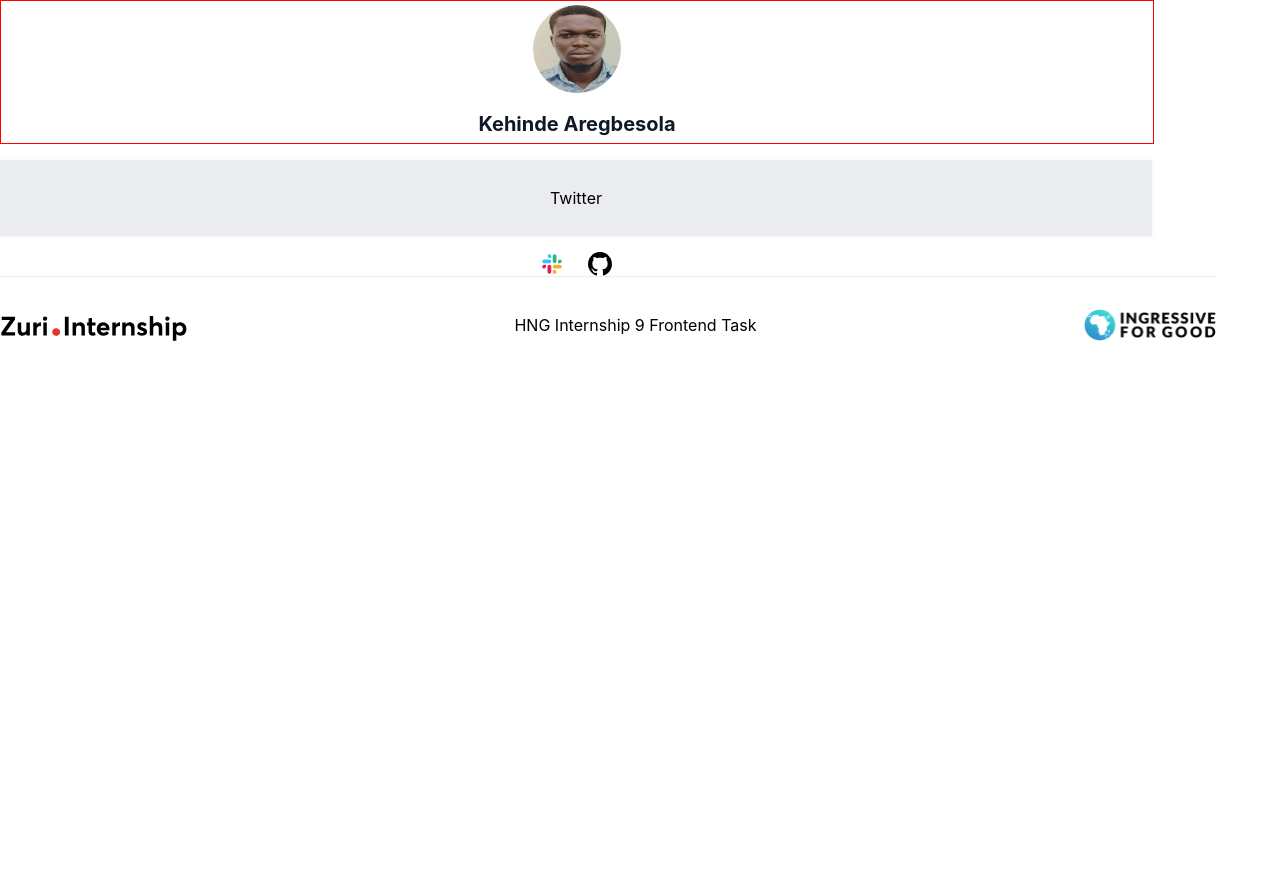
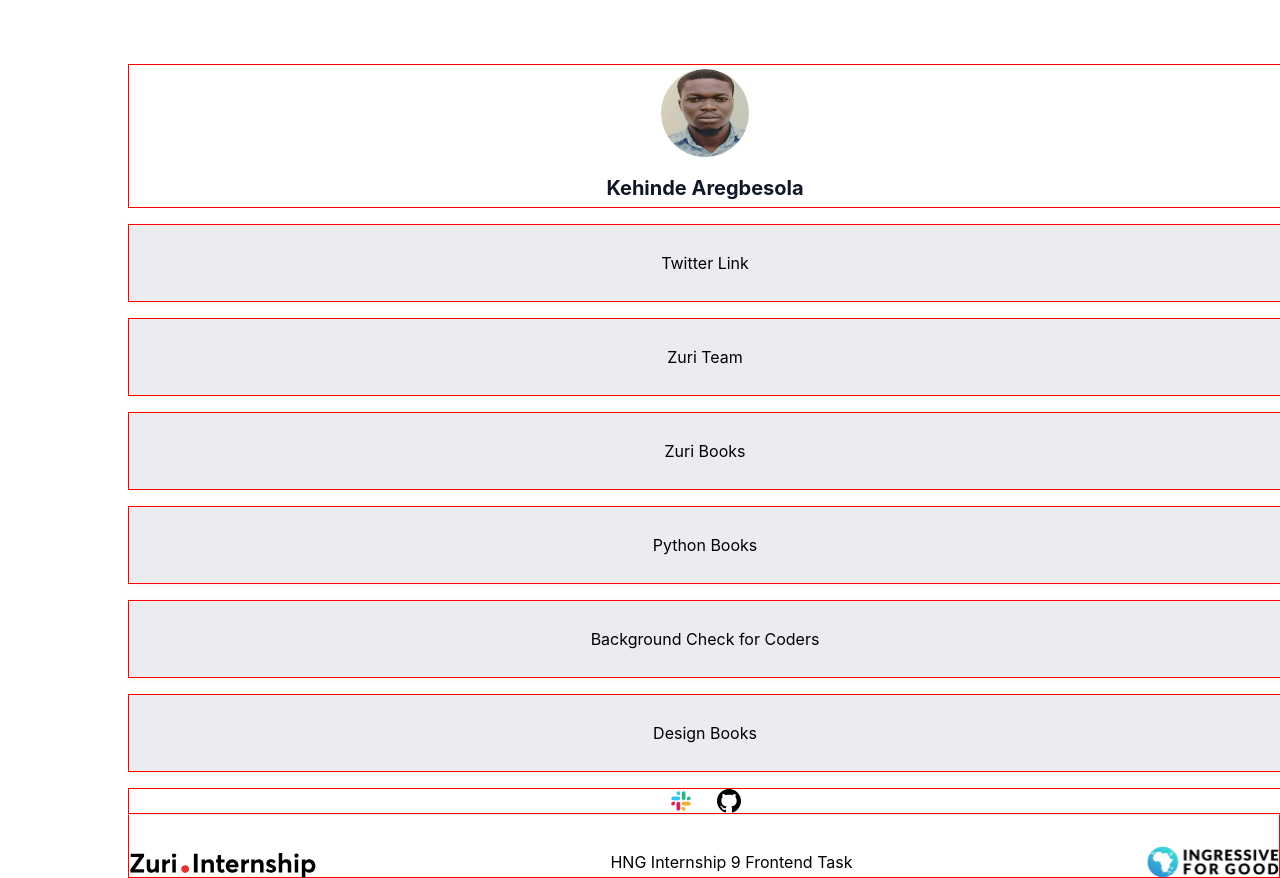
Before and after one commit to dimeji2021/zuri-week-1-project, a React (Create React App) app: page / in a window 1280 px wide. Before the commit the page ends 800 px from the top, so only its background shows below. Built offline with nearby package versions, Linux system fonts and the light colour scheme.

Commit message:
added more styling

```diff
--- a/src/App.js
+++ b/src/App.js
@@ -1,3 +1,4 @@
+import { AppStyles } from "./AppStyles";
 import { Footer } from "./components/Footer";
 import { LinkSection } from "./components/LinkSection";
 import { ProfileSection } from "./components/ProfileSection";
@@ -5,12 +6,12 @@ import { SocialSection } from "./components/SocialSection";
 
 function App() {
   return (
-    <div>
+    <AppStyles>
       <ProfileSection />
       <LinkSection/>
       <SocialSection/>
       <Footer/>
-    </div>
+    </AppStyles>
   );
 }
 
--- /dev/null
+++ b/src/AppStyles.js
@@ -0,0 +1,16 @@
+import styled from "styled-components";
+
+
+export const AppStyles = styled.div `
+margin-top: 64px;
+width: 80%;
+margin-left: auto;
+margin-right:auto;
+text-align: center;
+// display: flex;
+// flex-direction: column;
+// align-items: center;
+// padding: 64px 112px;
+// gap: 24px;
+
+`
--- a/src/components/FooterStyle.js
+++ b/src/components/FooterStyle.js
@@ -14,8 +14,9 @@ align-items: center;
 padding: 32px 0px 0px;
 gap: 32px;
 
-width: 1216px;
+width: 1152px;
 height: 64px;
+border: 1px solid red;
 
 /* Gray/200 */
 
--- a/src/components/LinkSection.js
+++ b/src/components/LinkSection.js
@@ -2,7 +2,40 @@ import React from 'react'
 import { LinkSectionStyle } from './LinkSectionStyles'
 
 export const LinkSection = () => {
+
+  const links = [
+    {
+      name: "Twitter Link",
+      url: ""
+    },
+    {
+      name: "Zuri Team",
+      url: ""
+    },
+    {
+      name: "Zuri Books",
+      url: ""
+    },
+    {
+      name: "Python Books",
+      url: ""
+    },
+    {
+      name: "Background Check for Coders",
+      url: ""
+    },
+    {
+      name: "Design Books",
+      url: ""
+    },
+  ];
   return (
-        <LinkSectionStyle>Twitter</LinkSectionStyle>
+    <div>
+      {
+        links.map((i) =>{
+          return <LinkSectionStyle>{i.name}</LinkSectionStyle>
+        })
+      }
+    </div>
   )
 }
--- a/src/components/LinkSectionStyles.js
+++ b/src/components/LinkSectionStyles.js
@@ -11,6 +11,7 @@ gap: 12px;
 
 width: 1152px;
 height: 76px;
+border: 1px solid red;
 background: #EAECF0;
 /* Shadow/xs */
 
--- a/src/components/SocialSectionStyles.js
+++ b/src/components/SocialSectionStyles.js
@@ -11,6 +11,7 @@ gap: 24px;
 
 width: 1152px;
 height: 24px;
+border: 1px solid red;
 
 
 /* Inside auto layout */
```
